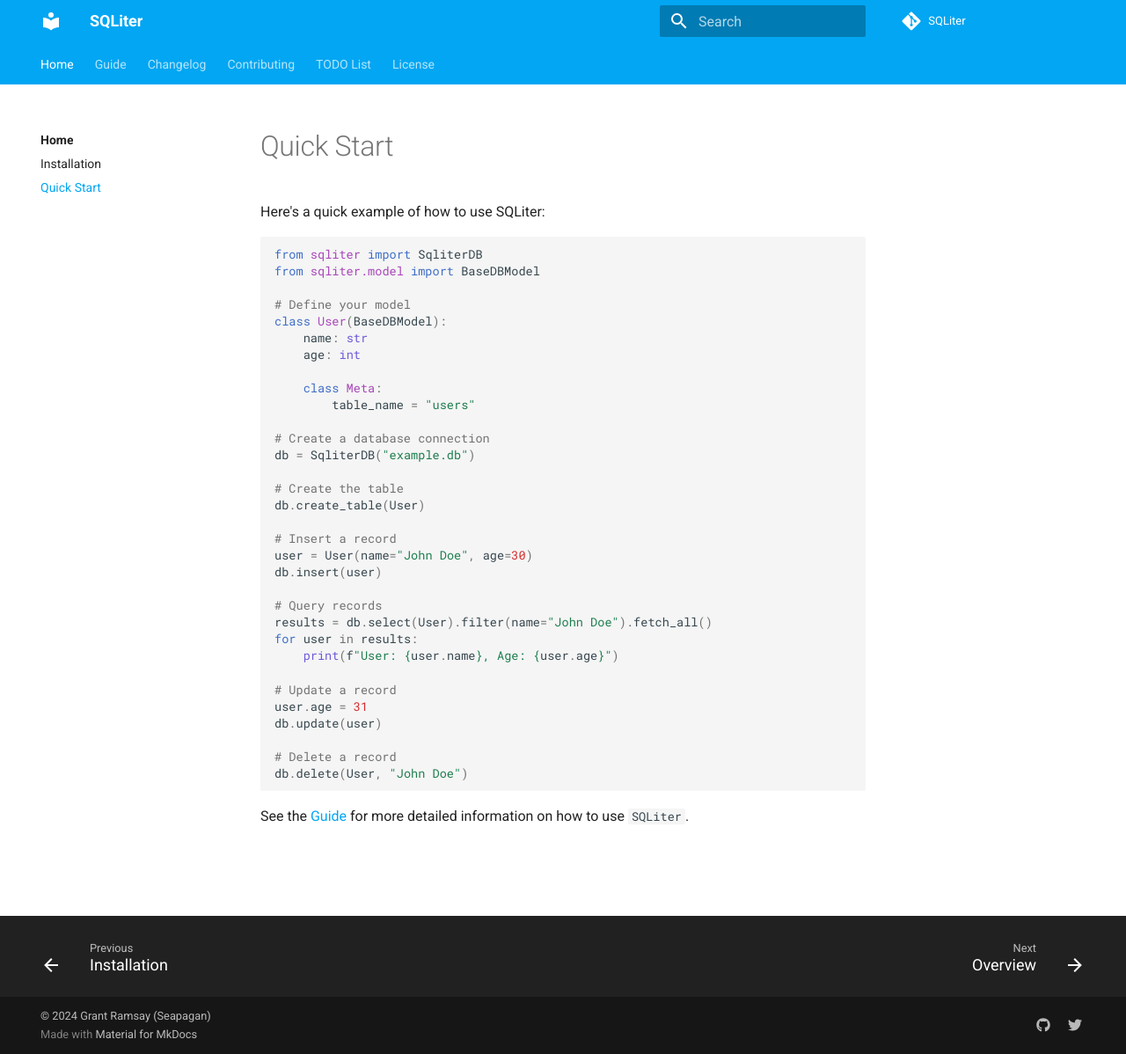
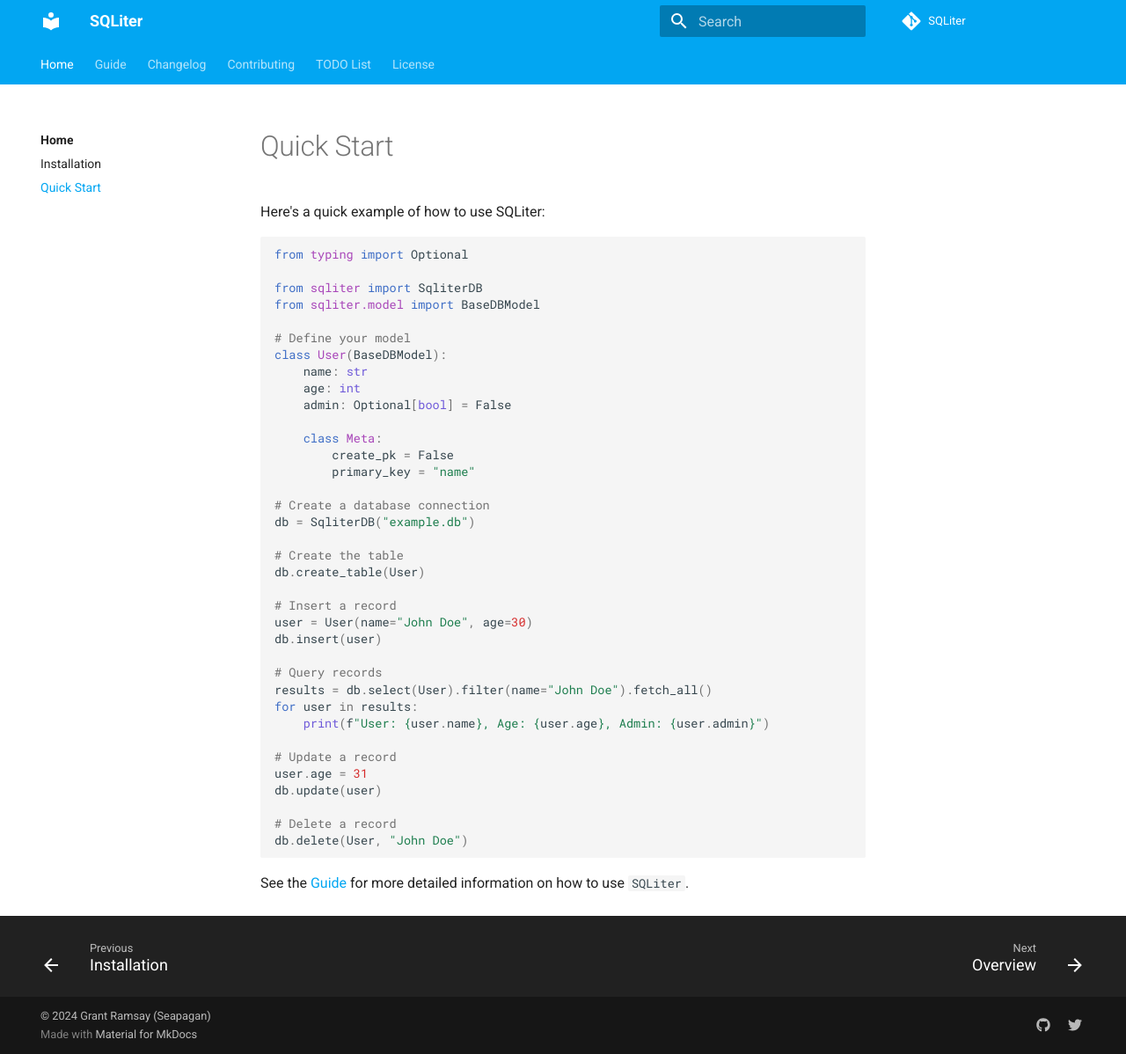
Before and after one commit to seapagan/sqliter-py, an MkDocs documentation site: the page built from docs/quickstart.md, in a window 1280 px wide and 1198 px high. Shown: the whole window at 88% size. Built offline with MkDocs 1.6.1 and Material for MkDocs 9.7.7, drawn with Linux system fonts in a browser that asks for light colours; plug-ins that fetch from the network failed and are left out; comment, search, counter and statistics services are not loaded.

````diff
--- a/docs/quickstart.md
+++ b/docs/quickstart.md
@@ -3,6 +3,8 @@
 Here's a quick example of how to use SQLiter:
 
 ```python
+from typing import Optional
+
 from sqliter import SqliterDB
 from sqliter.model import BaseDBModel
 
@@ -10,9 +12,11 @@ from sqliter.model import BaseDBModel
 class User(BaseDBModel):
     name: str
     age: int
+    admin: Optional[bool] = False
 
     class Meta:
-        table_name = "users"
+        create_pk = False
+        primary_key = "name"
 
 # Create a database connection
 db = SqliterDB("example.db")
@@ -27,7 +31,7 @@ db.insert(user)
 # Query records
 results = db.select(User).filter(name="John Doe").fetch_all()
 for user in results:
-    print(f"User: {user.name}, Age: {user.age}")
+    print(f"User: {user.name}, Age: {user.age}, Admin: {user.admin}")
 
 # Update a record
 user.age = 31
````
Also changed, not shown: TODO.md (+8 -1 lines).
